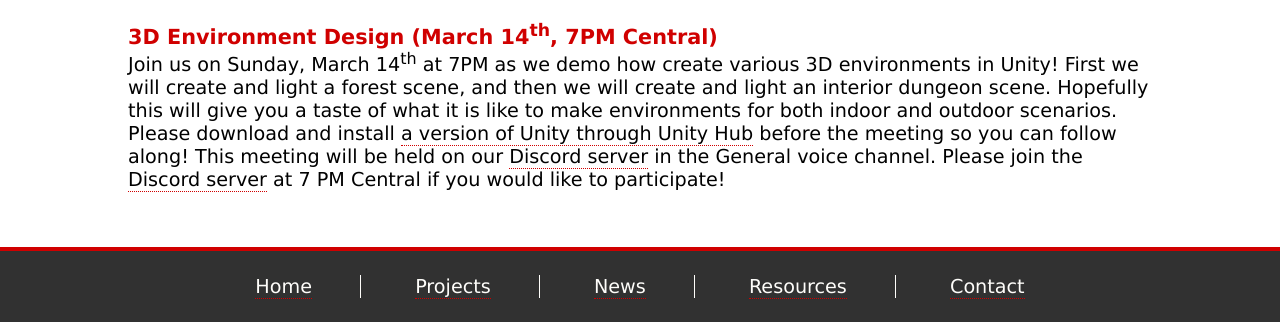
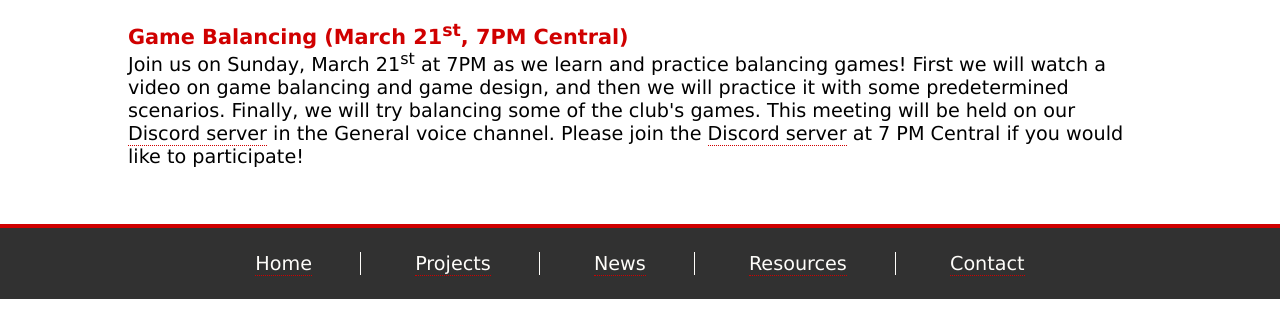
Before and after one commit to UNL-Game-Dev-Club/UNL-Game-Dev-Club.github.io, a plain HTML site: page index.html in a window 1280 px wide. Shown: the part 656-978 px from the top of the page. After the commit the page ends 955 px from the top, so only its background shows below. Drawn offline with Linux system fonts and the light colour scheme.

Commit message:
Added game balancing meeting.

```diff
--- a/index.html
+++ b/index.html
@@ -33,8 +33,8 @@
             <h2 class="center_heading">Upcoming Events</h2>
             <p>The UNL Game Development Club will meet online on Sundays at 7PM Central for the foreseeable future per request of the UNL Computer Science department. If you are interested in participating, please join the Discord on the <a href="https://unl-game-dev-club.github.io/contact.html">contact page</a>.</p>
 
-            <h3>3D Environment Design (March 14<sup>th</sup>, 7PM Central)</h3>
-            <p>Join us on Sunday, March 14<sup>th</sup> at 7PM as we demo how create various 3D environments in Unity! First we will create and light a forest scene, and then we will create and light an interior dungeon scene. Hopefully this will give you a taste of what it is like to make environments for both indoor and outdoor scenarios. Please download and install <a href="https://unity3d.com/get-unity/download">a version of Unity through Unity Hub</a> before the meeting so you can follow along! This meeting will be held on our <a href="https://go.unl.edu/unlgdcdiscord" target="_blank">Discord server</a> in the General voice channel. Please join the <a href="https://go.unl.edu/unlgdcdiscord" target="_blank">Discord server</a> at 7 PM Central if you would like to participate!</p>
+            <h3>Game Balancing (March 21<sup>st</sup>, 7PM Central)</h3>
+            <p>Join us on Sunday, March 21<sup>st</sup> at 7PM as we learn and practice balancing games! First we will watch a video on game balancing and game design, and then we will practice it with some predetermined scenarios. Finally, we will try balancing some of the club's games. This meeting will be held on our <a href="https://go.unl.edu/unlgdcdiscord" target="_blank">Discord server</a> in the General voice channel. Please join the <a href="https://go.unl.edu/unlgdcdiscord" target="_blank">Discord server</a> at 7 PM Central if you would like to participate!</p>
         </div>
     </div>
     <div class="footer">
```
